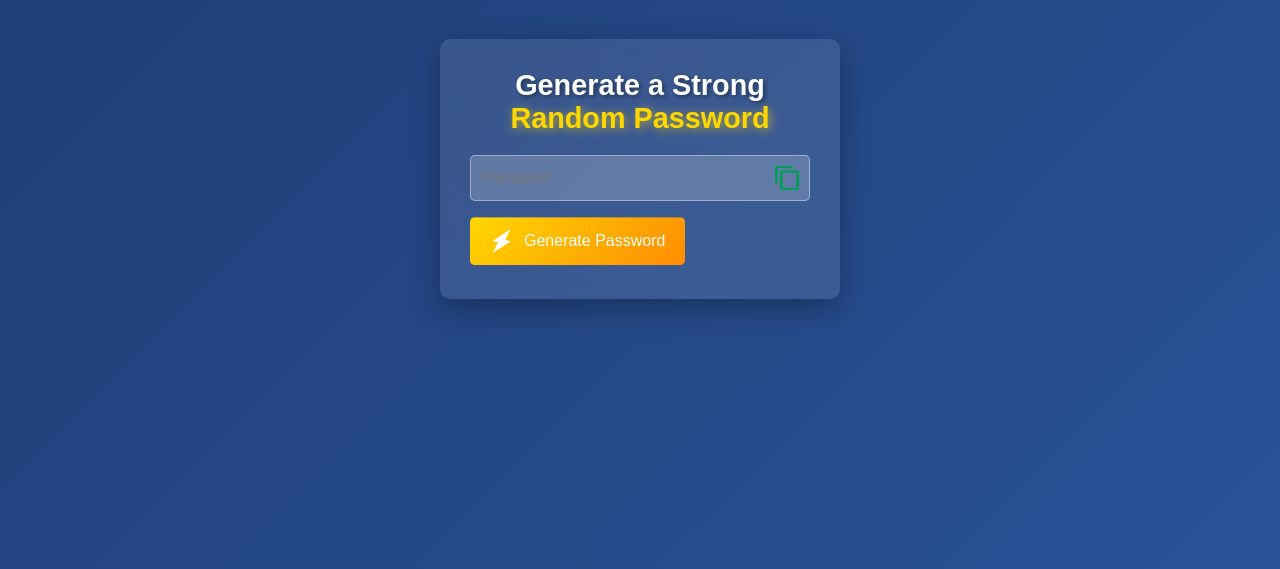
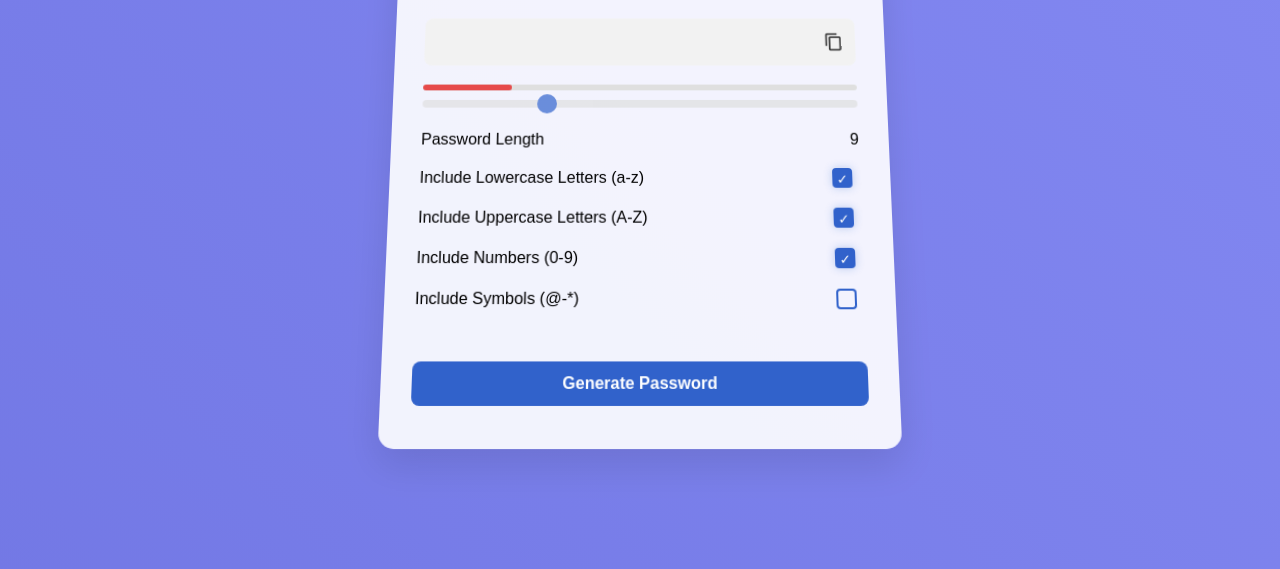
Before and after one commit to Saurav-Das557/Random-Password-Generator-, a plain HTML site: page index.html in a window 1280 px wide. Shown: the part 231-800 px from the top of the page. Drawn offline with Linux system fonts and the light colour scheme.

Commit message:
made changes

```diff
--- a/index.html
+++ b/index.html
@@ -3,18 +3,49 @@
 <head>
     <meta charset="UTF-8">
     <meta name="viewport" content="width=device-width, initial-scale=1.0">
-    <title>Random Password Generator</title>
+    <title>Generate Random Password</title>
     <link rel="stylesheet" href="style.css">
+    <link href="https://fonts.googleapis.com/icon?family=Material+Icons"
+      rel="stylesheet"/>
 </head>
 <body>
+
     <div class="container">
-        <h1>Generate a Strong <br><span>Random Password</span> </h1>
-        <div class="display">
-            <input type="text" id="password" placeholder="Password">
-            <img src="images/copy.png" onclick="copyPassword()">
+        <h1>Password Generator</h1>
+        <div class="inputBox">
+            <input type="text" class="passBox" id="passBox" disabled>
+            <span class="material-icons" id="copyIcon">content_copy</span>
         </div>
-        <button onclick="createPassword()"><img src="images/generate.png" alt="">Generate Password</button>
+        <div class="pass-indicator" id="passIndicator"></div>
+
+        <input type="range" min="1" max="30" value="9" step="1" id="inputSlider">
+        <div class="row">
+            <p>Password Length</p>
+            <span id="sliderValue"></span>
+        </div>
+
+        <div class="row">
+            <label for="lowercase">Include Lowercase Letters (a-z)</label>
+            <input type="checkbox" name="lowercase" id="lowercase" checked>
+        </div>
+
+        <div class="row">
+            <label for="uppercase">Include Uppercase Letters (A-Z)</label>
+            <input type="checkbox" name="uppercase" id="uppercase" checked>
+        </div>
+
+        <div class="row">
+            <label for="numbers">Include Numbers (0-9)</label>
+            <input type="checkbox" name="numbers" id="numbers" checked>
+        </div>
+
+        <div class="row">
+            <label for="symbols">Include Symbols (@-*)</label>
+            <input type="checkbox" name="symbols" id="symbols">
+        </div>
+
+        <button class="genBtn" id="genBtn">Generate Password</button>
     </div>
-<script src="script.js"></script>
+    <script src="script.js"></script>
 </body>
 </html>
--- a/script.js
+++ b/script.js
@@ -1,38 +1,86 @@
-const passwordBox= document.getElementById("password");
+const inputSlider = document.getElementById("inputSlider");
+const sliderValue = document.getElementById("sliderValue");
+const passBox = document.getElementById("passBox");
 
-const length=16;
-const upperCase="ABCDEFGHIJKLMNOPQRSTUVWXYZ"
-const lowerCase="abcdefghijklmnopqrstuvwxyz"
-const number= "0123456789";
-const symbols=" @#$^&*()_+~|{}[]<>/-="
-const allChars=upperCase+lowerCase+number+symbols
+const lowercaseEl = document.getElementById("lowercase");
+const uppercseEl = document.getElementById("uppercase");
+const numbersEl = document.getElementById("numbers");
+const symbolsEl = document.getElementById("symbols");
 
-function createPassword(){
-    let password="";
-    password +=upperCase[Math.floor(Math.random()*upperCase.length)]
-    password +=lowerCase[Math.floor(Math.random()*lowerCase.length)]
-    password +=number[Math.floor(Math.random()*number.length)]
-    password +=symbols[Math.floor(Math.random()*symbols.length)]
+const generateBtn = document.getElementById("genBtn");
+const copyBtn = document.getElementById("copyIcon");
+const passIndicator = document.getElementById("passIndicator");
 
-    while(length>password.length){
-        password +=allChars[Math.floor(Math.random()*allChars.length)]
 
+const lowercaseLetters = "abcdefghijklmnopqrstuvwxyz";
+const uppercaseLetters = "ABCDEFGHIJKLMNOPQRSTUVWXYZ";
+const numbers = "0123456789";
+const symbols = "!@#$%^&*()_+-=[]{}\\|;':\",./<>?";
+
+sliderValue.textContent = inputSlider.value;
+inputSlider.addEventListener("input",()=>{
+
+    sliderValue.textContent = inputSlider.value;
+    generatePassword();
+
+});
+
+function generatePassword(){
+    const length = inputSlider.value;
+    let characters = "";
+    let password = "";
+
+    characters += lowercaseEl.checked ? lowercaseLetters : "";
+    characters += uppercseEl.checked ? uppercaseLetters : "";
+    characters += numbersEl.checked ? numbers : "";
+    characters += symbolsEl.checked ? symbols : "";
+
+    for(let i = 0 ; i < length ; i++){
+       password += characters.charAt(Math.floor(Math.random() * characters.length));
     }
-    passwordBox.value=password;
+
+    passBox.value = password;
+    updatePasswordIndicator();
+
 }
 
-function copyPassword() {
-    if (passwordBox.value !== "") {
-        passwordBox.select();
-        navigator.clipboard.writeText(passwordBox.value)
-            .then(() => {
-                alert("Password copied to clipboard!");
-            })
-            .catch(err => {
-                alert("Failed to copy the password. Try again!");
-                console.error("Error copying password: ", err);
-            });
-    } else {
-        alert("Please generate a password first!");
+generateBtn.addEventListener("click",()=>{
+    generatePassword();
+});
+
+function updatePasswordIndicator(){
+    const passwordStrength = getPasswordStrength(passBox.value);
+    console.log(passwordStrength);
+    passIndicator.className = "pass-indicator " + passwordStrength;
+    console.log(passIndicator.className);
+}
+
+function getPasswordStrength(password){
+
+    if(password.length <=10){
+        return "weak";
+    }else if (password.length <=20){
+        return "medium";
+    }else{
+        return "strong";
     }
 }
+
+
+window.addEventListener('DOMContentLoaded',()=>{
+    updatePasswordIndicator();
+});
+
+
+copyBtn.addEventListener("click",()=>{
+
+    if(passBox.value != "" || passBox.value.length >= 1){
+        navigator.clipboard.writeText(passBox.value);
+        copyBtn.innerText = "check";
+
+        setTimeout(()=>{
+            copyBtn.innerHTML = "content_copy";
+        },3000);
+    }
+
+});
--- a/style.css
+++ b/style.css
@@ -1,119 +1,56 @@
-/* Reset */
 * {
     margin: 0;
     padding: 0;
     box-sizing: border-box;
-    font-family: 'Poppins', sans-serif;
+    font-family: 'Arial', sans-serif;
 }
 
-/* Background */
 body {
-    background: linear-gradient(135deg, #1e3c72, #2a5298);
-    color: #fff;
     display: flex;
     justify-content: center;
     align-items: center;
-    height: 100vh;
-    overflow: hidden;
+    min-height: 100vh;
+    background: linear-gradient(45deg, #4e54c8, #8f94fb);
+    background-size: 400% 400%;
+    animation: gradientBG 15s ease infinite;
+    perspective: 1000px;
 }
 
-/* Container */
-.container {
-    background: rgba(255, 255, 255, 0.1);
-    padding: 30px;
-    border-radius: 10px;
-    backdrop-filter: blur(10px);
-    box-shadow: 0 10px 30px rgba(0, 0, 0, 0.3);
-    text-align: center;
-    animation: fadeIn 1.2s ease-in-out;
-    max-width: 400px;
-    width: 90%;
+@keyframes gradientBG {
+    0% {background-position: 0% 50%;}
+    50% {background-position: 100% 50%;}
+    100% {background-position: 0% 50%;}
 }
 
-/* Heading */
-.container h1 {
-    font-size: 1.8rem;
-    font-weight: 600;
-    margin-bottom: 20px;
-    color: #fff;
-    text-shadow: 2px 2px 4px rgba(0, 0, 0, 0.4);
+.container {
+    max-width: 500px;
+    width: 100%;
+    border-radius: 15px;
+    padding: 40px 30px;
+    background-color: rgba(255, 255, 255, 0.9);
+    box-shadow: 0 15px 35px rgba(0, 0, 0, 0.1);
+    transform: rotateX(10deg);
+    transition: all 0.3s ease;
 }
 
-.container h1 span {
-    color: #ffd700;
-    text-shadow: 2px 2px 10px rgba(255, 215, 0, 0.6);
+.container:hover {
+    transform: rotateX(0deg) scale(1.02);
+    box-shadow: 0 20px 45px rgba(0, 0, 0, 0.15);
 }
 
-/* Password Display */
-.display {
-    background: rgba(255, 255, 255, 0.2);
-    border: 1px solid rgba(255, 255, 255, 0.4);
-    border-radius: 5px;
-    padding: 10px;
-    margin-bottom: 20px;
-    display: flex;
-    align-items: center;
-    justify-content: space-between;
-    gap: 10px;
-    animation: scaleIn 0.6s ease-out;
+.container h1 {
+    font-weight: bold;
+    margin-bottom: 36px;
+    text-align: center;
+    color: #333;
+    text-decoration: underline;
+    animation: fadeInDown 0.7s ease;
 }
 
-/* Password Input */
-.display input {
-    border: none;
-    background: transparent;
-    color: #fff;
-    font-size: 1rem;
-    flex-grow: 1;
-    outline: none;
-    caret-color: #ffd700;
-}
-
-/* Copy Icon */
-.display img {
-    cursor: pointer;
-    width: 24px;
-    height: 24px;
-    transition: transform 0.3s ease, filter 0.3s ease;
-}
-
-.display img:hover {
-    transform: scale(1.2);
-    filter: drop-shadow(0 0 6px #ffd700);
-}
-
-/* Generate Button */
-button {
-    background: linear-gradient(135deg, #ffd700, #ff8c00);
-    color: #fff;
-    border: none;
-    font-size: 1rem;
-    padding: 12px 20px;
-    border-radius: 5px;
-    cursor: pointer;
-    display: flex;
-    align-items: center;
-    gap: 10px;
-    transition: transform 0.3s ease, background 0.3s ease;
-    animation: buttonBounce 1.5s infinite ease-in-out;
-}
-
-button img {
-    width: 24px;
-    height: 24px;
-}
-
-button:hover {
-    background: linear-gradient(135deg, #ff8c00, #ffd700);
-    transform: scale(1.05);
-    box-shadow: 0 8px 20px rgba(255, 140, 0, 0.4);
-}
-
-/* Animations */
-@keyframes fadeIn {
+@keyframes fadeInDown {
     from {
         opacity: 0;
-        transform: translateY(30px);
+        transform: translateY(-20px);
     }
     to {
         opacity: 1;
@@ -121,22 +58,219 @@ button:hover {
     }
 }
 
-@keyframes scaleIn {
+.inputBox {
+    position: relative;
+    margin-bottom: 20px;
+}
+
+.inputBox span {
+    position: absolute;
+    top: 50%;
+    right: 12px;
+    transform: translateY(-50%);
+    color: #333;
+    font-size: 20px;
+    cursor: pointer;
+    transition: color 0.3s ease;
+}
+
+.inputBox span:hover {
+    color: #3162cb;
+    transform: translateY(-50%) scale(1.2);
+}
+
+.passBox {
+    width: 100%;
+    height: 50px;
+    padding: 12px;
+    border: 2px solid transparent;
+    border-radius: 8px;
+    font-size: 16px;
+    font-weight: 700;
+    background-color: #f2f2f2;
+    color: #333;
+    outline: none;
+    transition: all 0.3s ease;
+}
+
+.passBox:focus {
+    border-color: #3162cb;
+    box-shadow: 0 0 10px rgba(49, 98, 203, 0.2);
+}
+
+.row {
+    display: flex;
+    justify-content: space-between;
+    align-items: center;
+    margin-bottom: 20px;
+    margin-top: 20px;
+    animation: slideIn 0.5s ease;
+}
+
+@keyframes slideIn {
     from {
         opacity: 0;
-        transform: scale(0.8);
+        transform: translateX(-20px);
     }
     to {
         opacity: 1;
-        transform: scale(1);
+        transform: translateX(0);
     }
 }
 
-@keyframes buttonBounce {
-    0%, 100% {
-        transform: translateY(0);
+.row p,
+.row label {
+    flex-basis: 60%;
+    font-size: 16px;
+    font-weight: 500;
+    color: #000;
+    transition: color 0.3s ease;
+}
+
+.row input[type="checkbox"] {
+    margin-right: 8px;
+    appearance: none;
+    width: 20px;
+    height: 20px;
+    border: 2px solid #3162cb;
+    border-radius: 4px;
+    outline: none;
+    transition: all 0.3s ease;
+    cursor: pointer;
+}
+
+.row input[type="checkbox"]:checked {
+    background-color: #3162cb;
+    border-color: #3162cb;
+    box-shadow: 0 0 8px rgba(49, 98, 203, 0.3);
+}
+
+.row input[type="checkbox"]:checked::after {
+    content: '✓';
+    color: white;
+    display: block;
+    text-align: center;
+    line-height: 20px;
+}
+
+input[type="range"] {
+    width: 100%;
+    margin-top: 10px;
+    appearance: none;
+    height: 8px;
+    background: #dfdfdf;
+    border-radius: 25px;
+    outline: none;
+    opacity: 0.7;
+    transition: opacity 0.2s;
+}
+
+input[type="range"]:hover {
+    opacity: 1;
+}
+
+input[type="range"]::-webkit-slider-thumb {
+    appearance: none;
+    width: 20px;
+    height: 20px;
+    background: #3162cb;
+    border-radius: 50%;
+    cursor: pointer;
+    transition: transform 0.3s ease;
+}
+
+input[type="range"]::-webkit-slider-thumb:hover {
+    transform: scale(1.2);
+}
+
+.genBtn {
+    width: 100%;
+    padding: 12px 0px;
+    border: none;
+    border-radius: 8px;
+    font-size: 16px;
+    font-weight: bold;
+    color: #fff;
+    background-color: #3162cb;
+    cursor: pointer;
+    margin-top: 30px;
+    transition: all 0.3s ease;
+    position: relative;
+    overflow: hidden;
+}
+
+.genBtn::before {
+    content: '';
+    position: absolute;
+    top: 0;
+    left: -100%;
+    width: 100%;
+    height: 100%;
+    background: linear-gradient(120deg, transparent, rgba(255,255,255,0.3), transparent);
+    transition: all 0.3s ease;
+}
+
+.genBtn:hover::before {
+    left: 100%;
+}
+
+.genBtn:hover {
+    background-color: #2a53ad;
+    transform: translateY(-3px);
+    box-shadow: 0 7px 14px rgba(50, 50, 93, 0.1), 0 3px 6px rgba(0, 0, 0, 0.08);
+}
+
+.pass-indicator {
+    width: 100%;
+    height: 6px;
+    position: relative;
+    background: #dfdfdf;
+    border-radius: 25px;
+    overflow: hidden;
+}
+
+.pass-indicator::before {
+    position: absolute;
+    content: "";
+    height: 100%;
+    width: 50%;
+    border-radius: inherit;
+    transition: width 0.3s ease, background-color 0.3s ease;
+}
+
+.pass-indicator.weak::before {
+    width: 20%;
+    background-color: #e64a4a;
+    animation: pulse 1s infinite alternate;
+}
+
+.pass-indicator.medium::before {
+    width: 50%;
+    background-color: #f1c80b;
+}
+
+.pass-indicator.strong::before {
+    width: 100%;
+    background-color: #4285f4;
+    animation: strongPulse 1.5s infinite alternate;
+}
+
+@keyframes pulse {
+    from {
+        transform: scale(1);
+        opacity: 0.7;
     }
-    50% {
-        transform: translateY(-5px);
+    to {
+        transform: scale(1.05);
+        opacity: 1;
     }
 }
+
+@keyframes strongPulse {
+    from {
+        box-shadow: 0 0 5px #4285f4;
+    }
+    to {
+        box-shadow: 0 0 15px #4285f4;
+    }
+}
```
